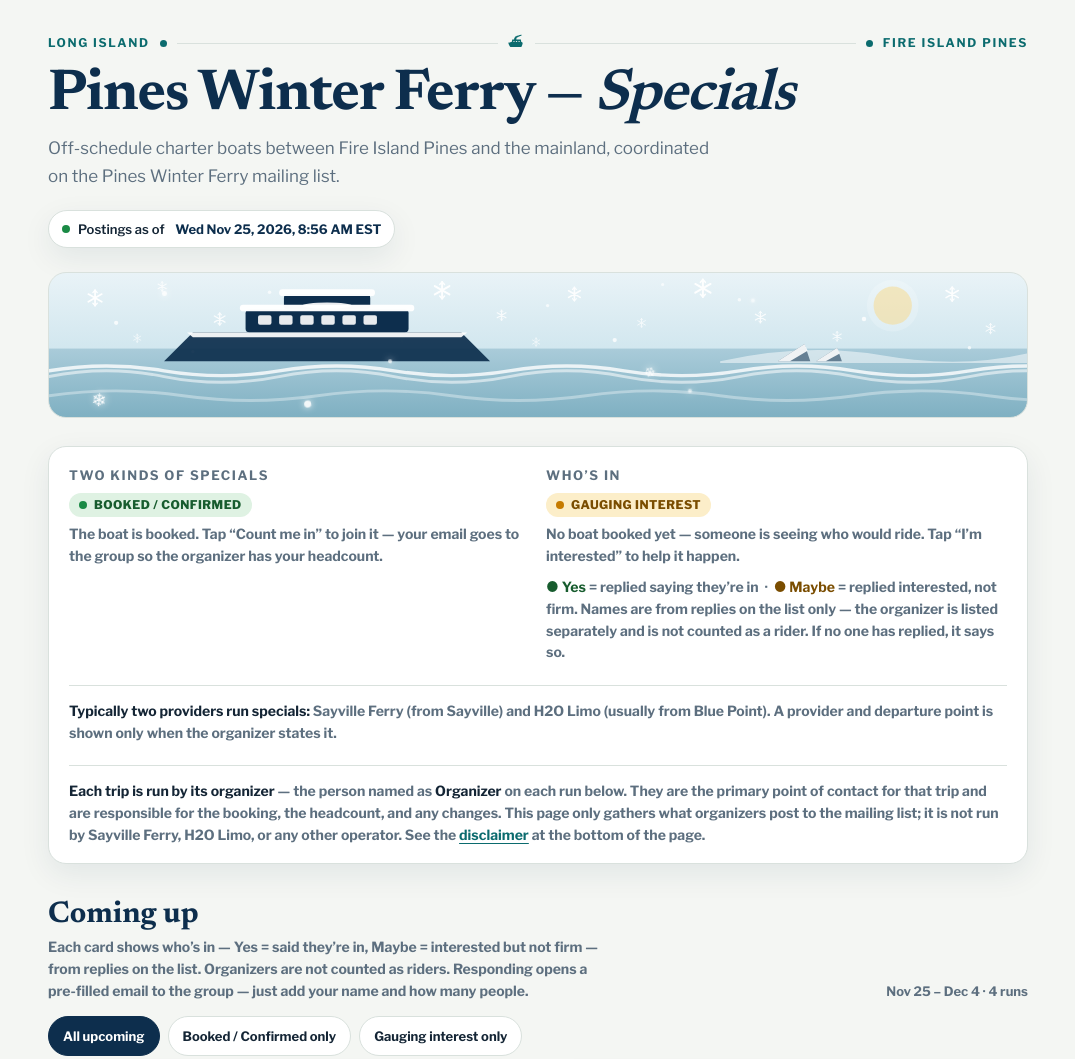
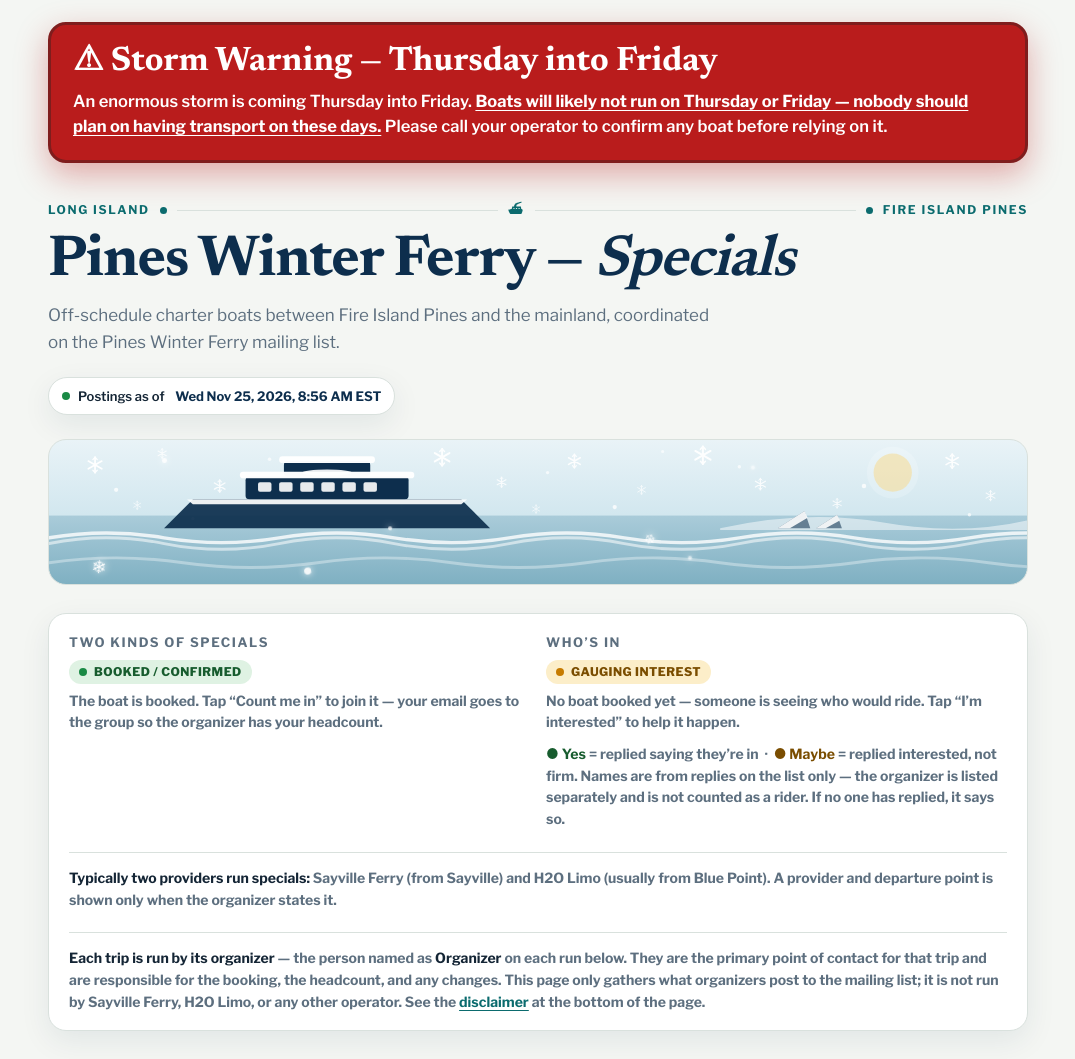
Before and after one commit to lrechis/pines-ferry, a plain HTML site: page index.html in a window 1280 px wide. Shown: the top 1059 px of the page, without its empty margins (102-1177 px from the left). Drawn offline with nearby package versions, Linux system fonts and the light colour scheme.

Commit message:
Storm: add red storm banner Thu-Fri

```diff
--- a/index.html
+++ b/index.html
@@ -225,12 +225,23 @@
   .btn-mail.secondary{background:transparent;color:var(--navy)}
   @media (prefers-color-scheme: dark){ .btn-mail.secondary{color:#e8f0f5;border-color:var(--line)} }
   .btn-mail:focus-visible{outline:3px solid var(--accent);outline-offset:2px}
+  /* Storm alert banner */
+  .storm-banner{margin:22px 0 4px;background:#b91c1c;color:#fff;border:3px solid #7f1d1d;border-radius:18px;padding:20px 22px;box-shadow:0 12px 32px rgba(185,28,28,.35)}
+  .storm-banner h2{font-family:"Newsreader",Georgia,serif;font-size:clamp(24px,4vw,34px);line-height:1.05;margin:0 0 8px;color:#fff}
+  .storm-banner p{margin:0;font-size:16.5px;line-height:1.55;font-weight:600}
+  .storm-banner p strong{color:#fff;text-decoration:underline;text-underline-offset:3px}
+
   .footer-grid{display:grid;grid-template-columns:1fr 1fr;gap:18px}
   @media(max-width:640px){.footer-grid{grid-template-columns:1fr}}
 </style>
 </head>
 <body>
 <div class="wrap">
+
+  <div class="storm-banner" role="alert">
+    <h2>⚠ Storm Warning — Thursday into Friday</h2>
+    <p>An enormous storm is coming Thursday into Friday. <strong>Boats will likely not run on Thursday or Friday — nobody should plan on having transport on these days.</strong> Please call your operator to confirm any boat before relying on it.</p>
+  </div>
 
   <header class="hero">
     <div class="route-line"><span>Long Island</span><span class="dot" aria-hidden="true"></span><span class="rule" aria-hidden="true"></span><span aria-hidden="true">⛴</span><span class="rule" aria-hidden="true"></span><span class="dot" aria-hidden="true"></span><span>Fire Island Pines</span></div>
```
